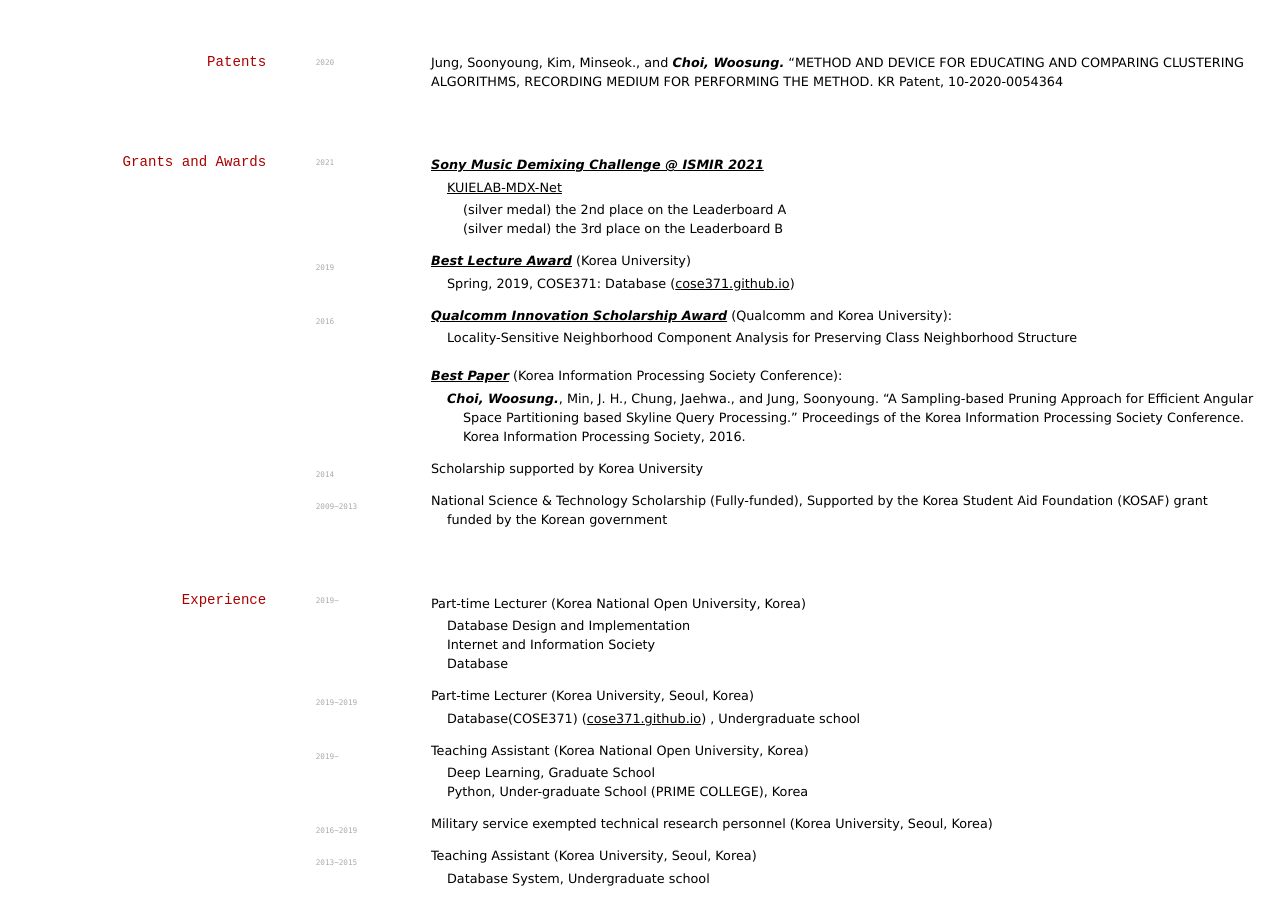
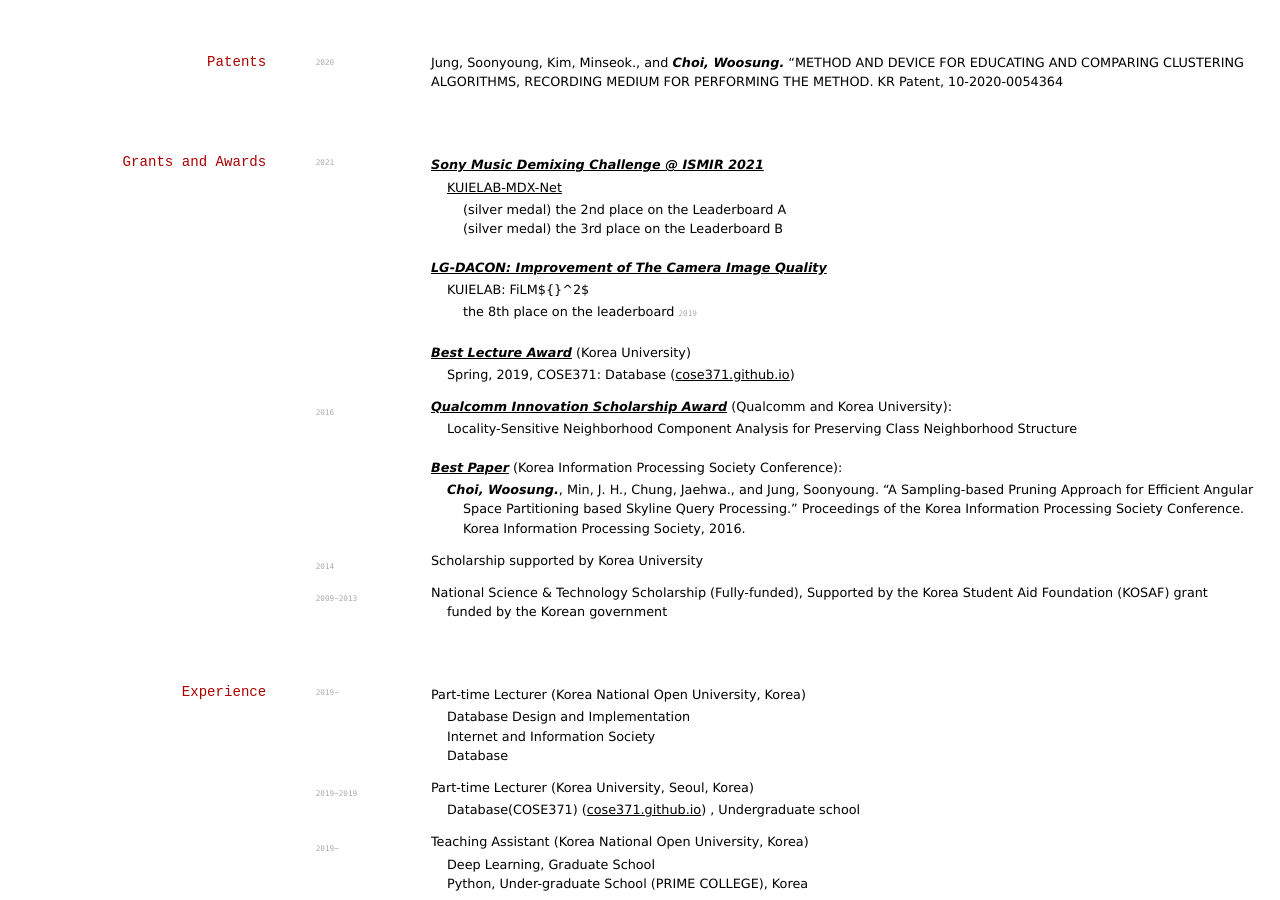
Before and after one commit to ws-choi/cv, a Jekyll site: the page built from index.md, in a window 1280 px wide and 900 px high, scrolled down 817 px. Built offline with Jekyll 4.4.1, drawn with Linux system fonts in a browser that asks for light colours.

Commit message:
Update index.md

```diff
--- a/index.md
+++ b/index.md
@@ -67,7 +67,9 @@ Jung, Soonyoung, Kim, Minseok., and ***Choi, Woosung.*** "METHOD AND DEVICE FOR
     - [KUIELAB-MDX-Net](https://github.com/kuielab/mdx-net)
         - (silver medal) the 2nd place on the Leaderboard A
         - (silver medal) the 3rd place on the Leaderboard B
-
+- ***[LG-DACON: Improvement of The Camera Image Quality](https://dacon.io/competitions/official/235746/overview/description)***
+    - KUIELAB: FiLM${}^2$
+      - the 8th place on the leaderboard
 `2019`
 - ***[Best Lecture Award](https://www.korea.ac.kr/cop/bestLecture/bestLectureList.do?siteId=university#)*** (Korea University)
     - Spring, 2019, COSE371: Database ([cose371.github.io](https://cose371.github.io/))
```
